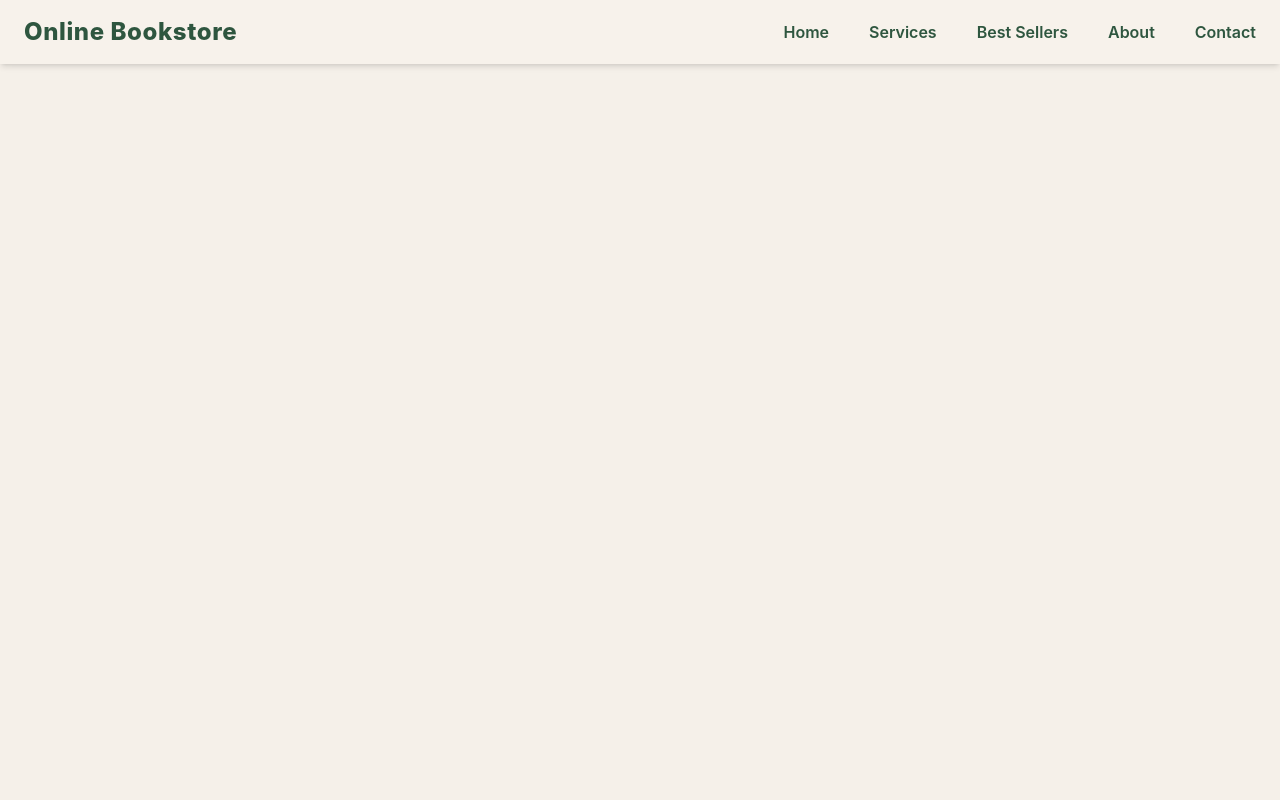
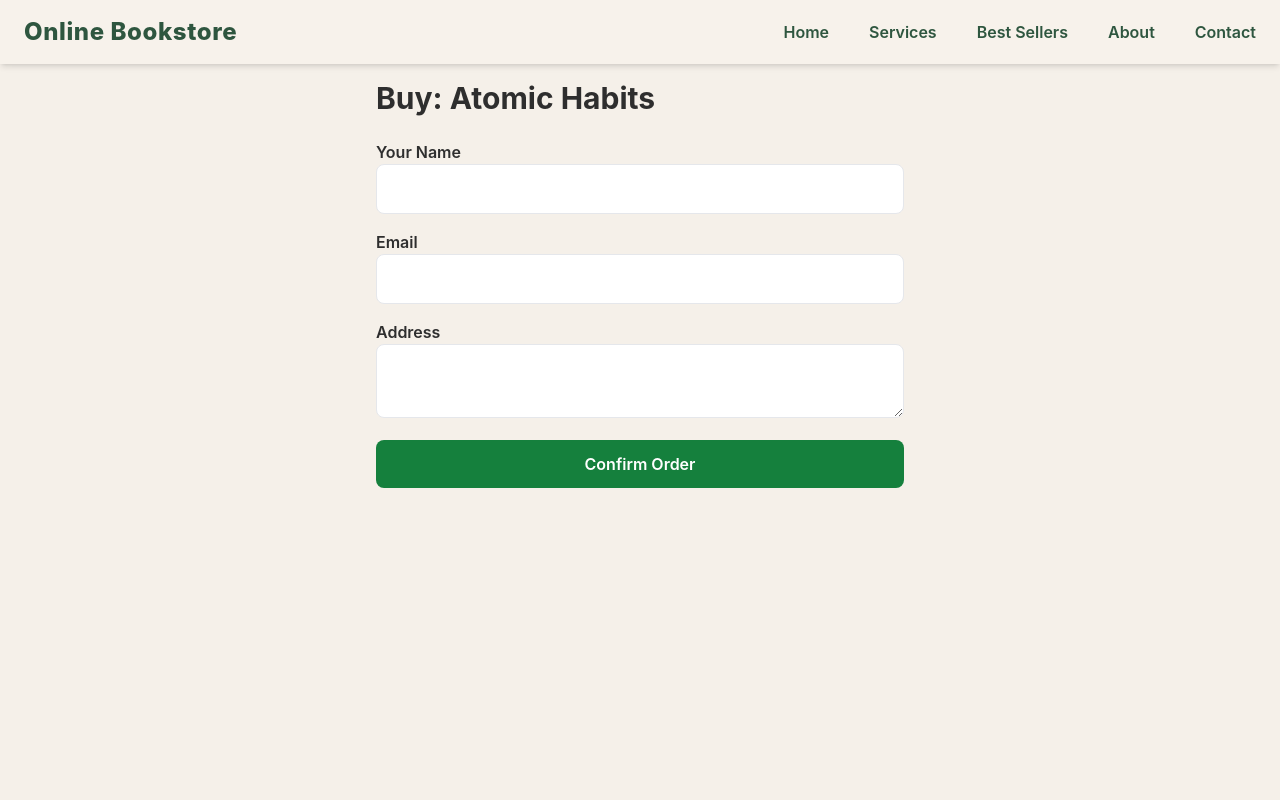
Before and after one commit to rimaejel143/online-bookstore, a React (Create React App) app: page /buy/1 in a window 1280 px wide. Shown: the top 800 px of the page. Built offline with nearby package versions, Linux system fonts and the light colour scheme.

Commit message:
update: added buy form + fixed design + images update

```diff
--- a/src/App.js
+++ b/src/App.js
@@ -8,6 +8,7 @@
 import Contact from "./pages/Contact";
 import BookDetails from "./pages/BookDetails";
 import BestSellers from "./pages/BestSellers";
+import BuyForm from "./pages/BuyForm";
 
 function App() {
   return (
@@ -22,6 +23,7 @@
           <Route path="/contact" element={<Contact />} />
           <Route path="/books/:id" element={<BookDetails />} />
           <Route path="/bestsellers" element={<BestSellers />} />
+          <Route path="/buy/:id" element={<BuyForm />} />
         </Routes>
       </div>
 
--- a/src/components/Hero.jsx
+++ b/src/components/Hero.jsx
@@ -1,36 +1,16 @@
 function Hero() {
   return (
-    <section className="bg-[#F7F2EB] py-28">
-      <div className="max-w-6xl mx-auto text-center px-6">
-        {/* Title */}
-        <h1 className="text-5xl md:text-6xl font-extrabold text-[#2E563F] leading-tight drop-shadow-sm">
-          Discover Your Next <br className="hidden sm:block" /> Favorite Book
+    <section className="bg-[#F5F0E9] py-32">
+      <div className="max-w-6xl mx-auto text-center px-6 mt-10">
+        <h1 className="text-6xl font-extrabold text-[#2E563F] leading-tight">
+          Your Online Bookstore
         </h1>
-
-        {/* Subtitle */}
-        <p className="text-lg text-[#4A5C4F] mt-5 max-w-2xl mx-auto opacity-90">
-          Explore a curated collection of books designed to inspire, educate,
-          and entertain.
+        <p className="text-lg text-[#4A5C4F] mt-6 max-w-2xl mx-auto">
+          Browse through our hand-picked collection of best-selling and
+          inspiring books.
         </p>
-
-        {/* Button */}
-        <button
-          className="
-          mt-10
-          bg-[#2E563F]
-          hover:bg-[#244C36]
-          text-white
-          font-semibold
-          px-10
-          py-3
-          rounded-2xl
-          shadow-lg
-          transition
-          transform
-          hover:scale-105
-        "
-        >
-          Browse Collection
+        <button className="mt-10 bg-[#2E563F] hover:bg-[#244C36] text-white font-semibold px-8 py-3 rounded-xl shadow-lg transition transform hover:scale-105">
+          Start Reading
         </button>
       </div>
     </section>
--- a/src/data/Books.js
+++ b/src/data/Books.js
@@ -4,18 +4,18 @@
     title: "Atomic Habits",
     author: "James Clear",
     price: 15,
+    bestseller: true,
     category: "Self Development",
-    bestseller: true,
     description: "A personal framework for building good habits.",
-    image: "https://m.media-amazon.com/images/I/81wgcld4wxL.jpg",
+    image: "https://m.media-amazon.com/images/I/81bGKUa1e0L.jpg",
   },
   {
     id: 2,
     title: "The Alchemist",
     author: "Paulo Coelho",
     price: 12,
+    bestseller: true,
     category: "Novel",
-    bestseller: true,
     description: "A story about following your dreams.",
     image: "https://m.media-amazon.com/images/I/71aFt4+OTOL.jpg",
   },
@@ -24,70 +24,70 @@
     title: "Deep Work",
     author: "Cal Newport",
     price: 18,
+    bestseller: false,
     category: "Productivity",
-    bestseller: false,
     description: "A guide to focused success in a distracted world.",
     image: "https://m.media-amazon.com/images/I/71g2ednj0JL.jpg",
   },
   {
     id: 4,
+    title: "The Power of Now",
+    author: "Eckhart Tolle",
+    price: 16,
+    bestseller: false,
+    category: "Spirituality",
+    description: "A guide to spiritual enlightenment.",
+    image: "https://i.imgur.com/4zXgNqW.jpeg",
+  },
+  {
+    id: 5,
     title: "Rich Dad Poor Dad",
     author: "Robert Kiyosaki",
     price: 14,
+    bestseller: true,
     category: "Finance",
-    bestseller: true,
-    description: "Lessons about money and financial independence.",
+    description: "What the rich teach their kids about money.",
     image: "https://m.media-amazon.com/images/I/81bsw6fnUiL.jpg",
   },
   {
-    id: 5,
-    title: "The Power of Now",
-    author: "Eckhart Tolle",
-    price: 16,
-    category: "Spiritual",
-    bestseller: false,
-    description: "A guide to spiritual enlightenment.",
-    image: "https://m.media-amazon.com/images/I/71X7dYB1P2L.jpg",
-  },
-  {
     id: 6,
-    title: "1984",
-    author: "George Orwell",
-    price: 10,
-    category: "Novel",
-    bestseller: false,
-    description: "A dystopian social science fiction novel.",
-    image: "https://m.media-amazon.com/images/I/71kxa1-0mfL.jpg",
+    title: "The Subtle Art of Not Giving a F*ck",
+    author: "Mark Manson",
+    price: 13,
+    bestseller: true,
+    category: "Self Development",
+    description: "A counterintuitive approach to living a good life.",
+    image: "https://m.media-amazon.com/images/I/81-QB7nDh4L.jpg",
   },
   {
     id: 7,
-    title: "Start With Why",
-    author: "Simon Sinek",
-    price: 17,
-    category: "Business",
+    title: "48 Laws of Power",
+    author: "Robert Greene",
+    price: 22,
     bestseller: false,
-    description: "Great leaders inspire everyone to take action.",
-    image: "https://m.media-amazon.com/images/I/71c1LRLBTmL.jpg",
+    category: "Strategy",
+    description: "Timeless strategies for gaining and maintaining power.",
+    image: "https://m.media-amazon.com/images/I/71aFt4+OTOL.jpg",
   },
   {
     id: 8,
-    title: "The Subtle Art of Not Giving a F*ck",
-    author: "Mark Manson",
-    price: 14,
-    category: "Self Development",
-    bestseller: true,
-    description: "A counterintuitive approach to living a good life.",
-    image: "https://m.media-amazon.com/images/I/71QKQ9mwV7L.jpg",
+    title: "Think and Grow Rich",
+    author: "Napoleon Hill",
+    price: 17,
+    bestseller: false,
+    category: "Mindset",
+    description: "The classic guide to wealth and prosperity.",
+    image: "https://i.imgur.com/VZq9M0N.jpeg",
   },
   {
     id: 9,
-    title: "The 7 Habits of Highly Effective People",
-    author: "Stephen R. Covey",
-    price: 20,
-    category: "Self Development",
+    title: "Start With Why",
+    author: "Simon Sinek",
+    price: 19,
     bestseller: false,
-    description: "Powerful lessons in personal change and leadership.",
-    image: "https://m.media-amazon.com/images/I/81cpDaCJJCL.jpg",
+    category: "Leadership",
+    description: "How great leaders inspire action.",
+    image: "https://m.media-amazon.com/images/I/71g2ednj0JL.jpg",
   },
 ];
 
--- a/src/pages/BookDetails.jsx
+++ b/src/pages/BookDetails.jsx
@@ -1,54 +1,51 @@
-import { useParams } from "react-router-dom";
+import { useParams, useNavigate } from "react-router-dom";
 import books from "../data/Books";
 
 function BookDetails() {
   const { id } = useParams();
+  const navigate = useNavigate();
+
   const book = books.find((b) => b.id === parseInt(id));
 
   if (!book)
-    return (
-      <h1 className="text-center text-2xl text-[#2E563F] mt-20">
-        Book not found
-      </h1>
-    );
+    return <h1 className="text-center text-2xl mt-20">Book not found</h1>;
 
   return (
-    <div className="bg-[#F7F2EB] min-h-screen px-6 py-20">
-      <div className="max-w-4xl mx-auto bg-[#F5F0E9] p-10 rounded-2xl shadow-md border border-[#D6CEC2]">
-        {/* Title */}
-        <h1 className="text-5xl font-extrabold text-[#2E563F]">{book.title}</h1>
-
-        {/* Author */}
-        <p className="mt-3 text-lg text-[#4A5C4F]">
-          Author: <span className="font-semibold">{book.author}</span>
-        </p>
-
-        {/* Price */}
-        <p className="mt-4 text-3xl font-bold text-[#2E563F]">${book.price}</p>
-
-        {/* Book Image */}
+    <div className="max-w-5xl mx-auto px-6 py-20">
+      <div className="flex flex-col md:flex-row gap-10 items-start">
+        {/* صورة الكتاب */}
         {book.image && (
           <img
             src={book.image}
             alt={book.title}
-            className="mt-6 w-64 rounded-xl shadow-lg mx-auto"
+            className="w-64 h-80 object-cover rounded-xl shadow-md"
           />
         )}
 
-        {/* Description */}
-        <p className="mt-8 text-[#4A5C4F] leading-relaxed text-lg">
-          {book.description}
-        </p>
+        {/* معلومات الكتاب */}
+        <div>
+          <h1 className="text-4xl font-bold text-[#2E563F]">{book.title}</h1>
 
-        {/* Button */}
-        <button
-          className="mt-10 bg-[#2E563F] hover:bg-[#244C36]
-          text-white px-8 py-3 rounded-xl
-          font-semibold shadow-md transition
-          block mx-auto"
-        >
-          Add to Reading List
-        </button>
+          <p className="text-gray-600 mt-2 text-lg">
+            Author: <span className="font-medium">{book.author}</span>
+          </p>
+
+          <p className="text-2xl font-semibold mt-4 text-green-700">
+            ${book.price}
+          </p>
+
+          <p className="mt-6 text-gray-800 text-lg leading-relaxed max-w-xl">
+            {book.description}
+          </p>
+
+          {/* زر الشراء */}
+          <button
+            onClick={() => navigate(`/buy/${book.id}`)}
+            className="mt-8 bg-green-700 hover:bg-green-800 text-white px-6 py-3 rounded-lg shadow-md font-semibold"
+          >
+            Buy This Book
+          </button>
+        </div>
       </div>
     </div>
   );
--- /dev/null
+++ b/src/pages/BuyForm.jsx
@@ -0,0 +1,70 @@
+import { useParams, useNavigate } from "react-router-dom";
+import books from "../data/Books";
+import { useState } from "react";
+
+function BuyForm() {
+  const { id } = useParams();
+  const navigate = useNavigate();
+
+  // ❗ كل الـ useState لازم يكون بأول الكومبوننت
+  const [name, setName] = useState("");
+  const [address, setAddress] = useState("");
+  const [email, setEmail] = useState("");
+
+  const book = books.find((b) => b.id === parseInt(id));
+
+  const handleSubmit = (e) => {
+    e.preventDefault();
+    alert(`Order placed successfully for ${book.title}!`);
+    navigate("/");
+  };
+
+  return (
+    <div className="max-w-xl mx-auto px-6 py-20">
+      <h1 className="text-3xl font-bold mb-6">Buy: {book?.title}</h1>
+
+      <form onSubmit={handleSubmit} className="space-y-4">
+        <div>
+          <label className="font-semibold">Your Name</label>
+          <input
+            type="text"
+            className="w-full border p-3 rounded-lg"
+            required
+            value={name}
+            onChange={(e) => setName(e.target.value)}
+          />
+        </div>
+
+        <div>
+          <label className="font-semibold">Email</label>
+          <input
+            type="email"
+            className="w-full border p-3 rounded-lg"
+            required
+            value={email}
+            onChange={(e) => setEmail(e.target.value)}
+          />
+        </div>
+
+        <div>
+          <label className="font-semibold">Address</label>
+          <textarea
+            className="w-full border p-3 rounded-lg"
+            required
+            value={address}
+            onChange={(e) => setAddress(e.target.value)}
+          ></textarea>
+        </div>
+
+        <button
+          type="submit"
+          className="w-full bg-green-700 hover:bg-green-800 text-white py-3 rounded-lg font-semibold"
+        >
+          Confirm Order
+        </button>
+      </form>
+    </div>
+  );
+}
+
+export default BuyForm;
```
